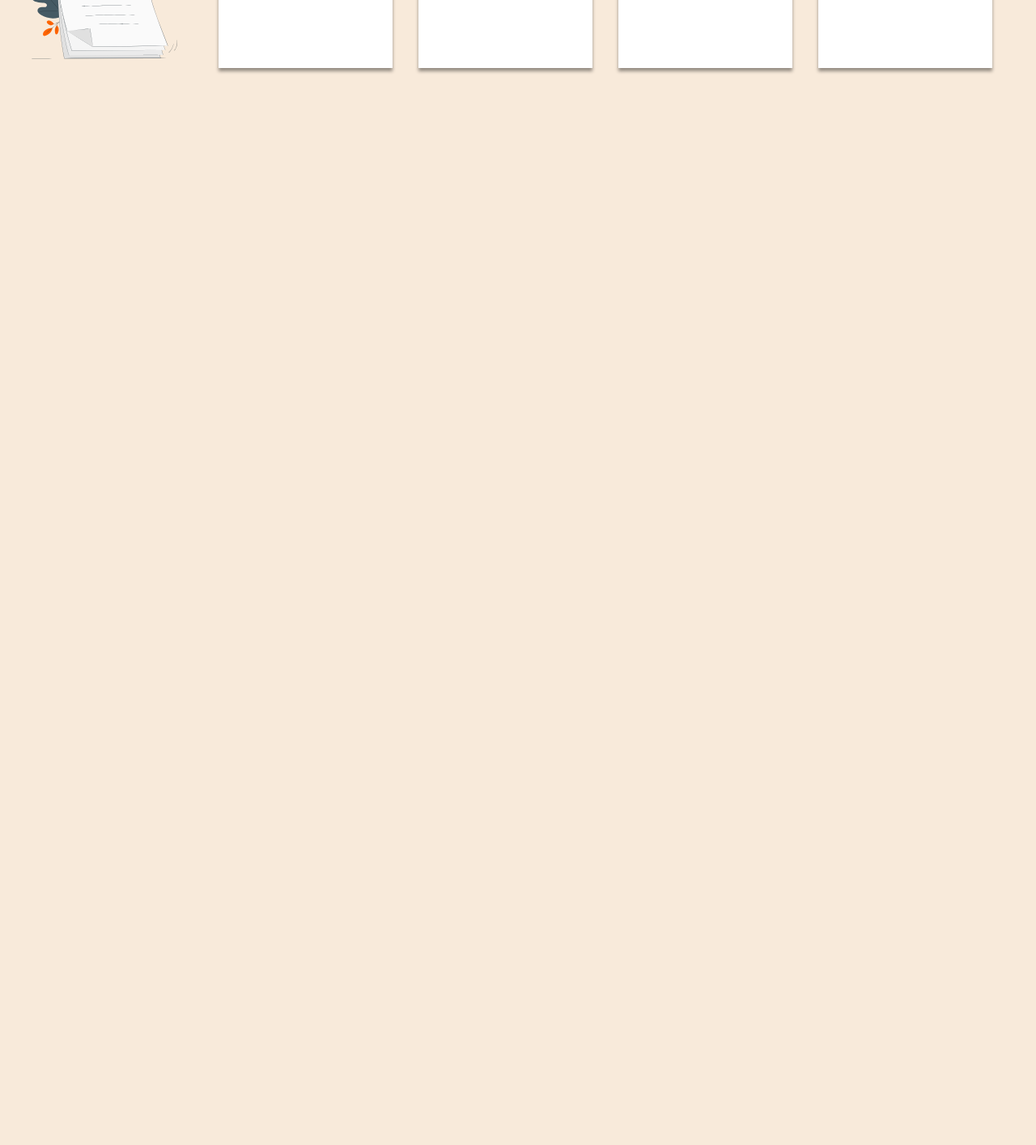
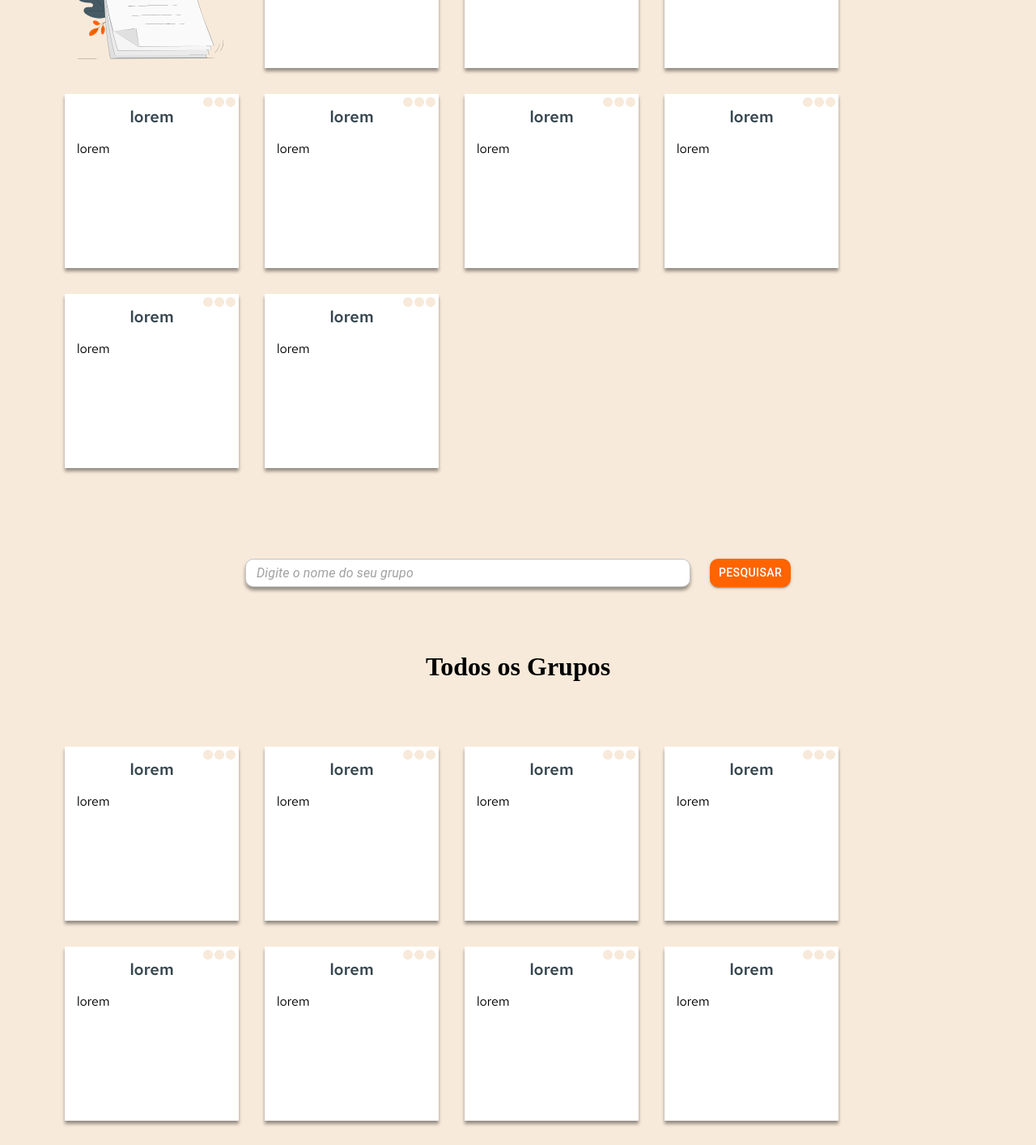
Before and after one commit to wallacesfos/projeto-gestao-de-habitos, a React (Create React App) app: page / in a window 1280 px wide. Shown: the part 540-1954 px from the top of the page at 81% size. Before the commit the page ends 800 px from the top, so only its background shows below. Built offline with nearby package versions, Linux system fonts and the light colour scheme.

Commit message:
feat Display de todos os grupos disponíveis finalizado

```diff
--- a/src/Components/Cards/style.js
+++ b/src/Components/Cards/style.js
@@ -8,6 +8,7 @@ export const ContainerCard = styled.div`
   box-sizing: border-box;
   padding: 15px;
   margin-right: 2rem;
+  margin-bottom: 2rem;
   -webkit-box-shadow: 0px 4px 4px 0px rgba(0, 0, 0, 0.4);
   box-shadow: 0px 4px 4px 0px rgba(0, 0, 0, 0.4);
   @import url("https://fonts.googleapis.com/css2?family=Red+Hat+Text:wght@300;400;600&display=swap");
--- a/src/Pages/GroupsDashboard/index.js
+++ b/src/Pages/GroupsDashboard/index.js
@@ -47,8 +47,37 @@ export const GroupsDashboard = () => {
           <Cards title="lorem" description="lorem" />
           <Cards title="lorem" description="lorem" />
           <Cards title="lorem" description="lorem" />
+          <Cards title="lorem" description="lorem" />
+          <Cards title="lorem" description="lorem" />
+          <Cards title="lorem" description="lorem" />
+          <Cards title="lorem" description="lorem" />
+          <Cards title="lorem" description="lorem" />
         </CardsContainer>
         {groups === true && <PopUpNewGroup />}
+      </MyGroupsContainer>
+      <MyGroupsContainer>
+        <Header>
+          <InputContainer>
+            <NewInput
+              placeholder="Digite o nome do seu grupo"
+              height="35"
+              width="550"
+            />
+            <NewButton variant="contained" innerText="Pesquisar" />
+          </InputContainer>
+        </Header>
+        <h1>Todos os Grupos</h1>
+        <CardsContainer>
+          <Cards title="lorem" description="lorem" />
+          <Cards title="lorem" description="lorem" />
+          <Cards title="lorem" description="lorem" />
+          <Cards title="lorem" description="lorem" />
+          <Cards title="lorem" description="lorem" />
+          <Cards title="lorem" description="lorem" />
+          <Cards title="lorem" description="lorem" />
+          <Cards title="lorem" description="lorem" />
+          <Cards title="lorem" description="lorem" />
+        </CardsContainer>
       </MyGroupsContainer>
     </>
   );
--- a/src/Pages/GroupsDashboard/styles.js
+++ b/src/Pages/GroupsDashboard/styles.js
@@ -2,7 +2,7 @@ import styled from "styled-components";
 
 export const Header = styled.div`
   display: flex;
-  min-width: 100vw;
+  max-width: 100vw;
   padding: 5rem;
   justify-content: center;
 `;
@@ -37,7 +37,7 @@ export const MyGroupsContainer = styled.div`
 
 export const CardsContainer = styled.div`
   display: flex;
-  justify-content: space-between;
+  flex-wrap: wrap;
   max-width: fit-content;
   margin: 0 5rem;
 `;
```
